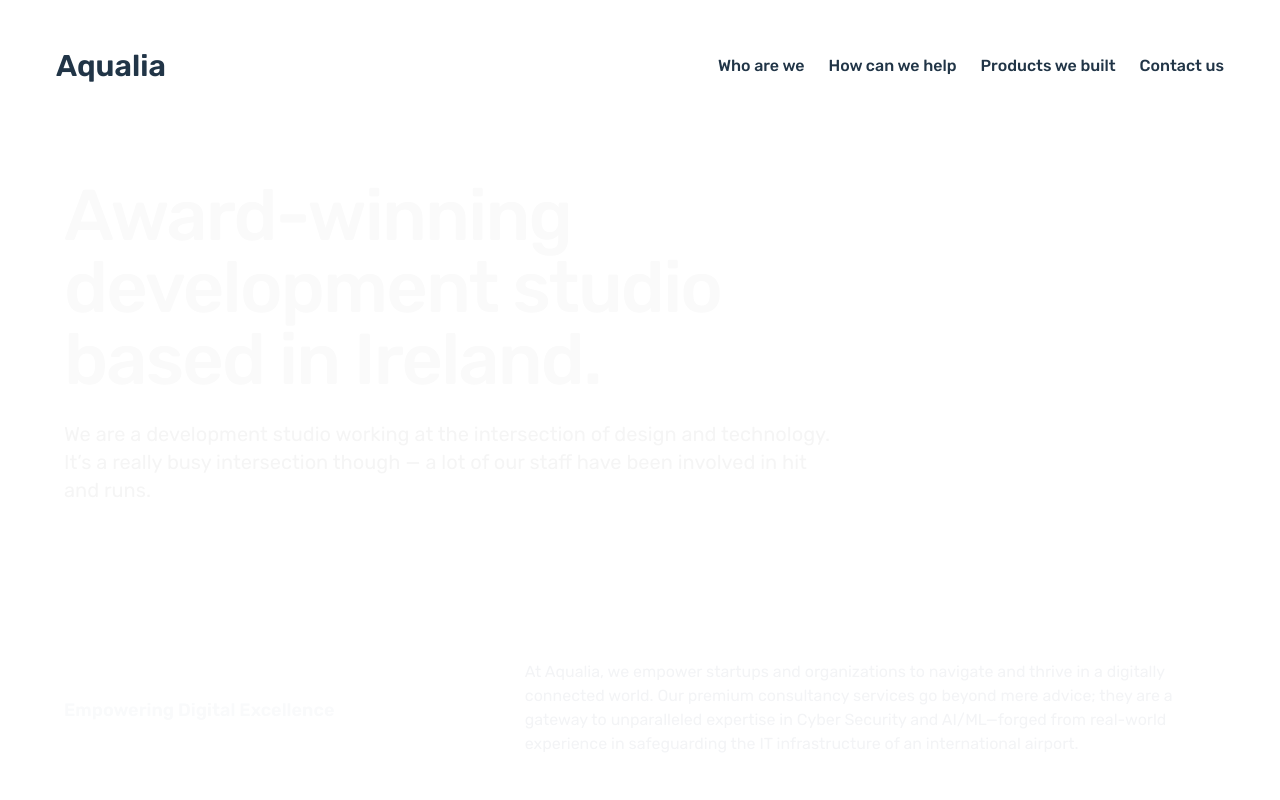
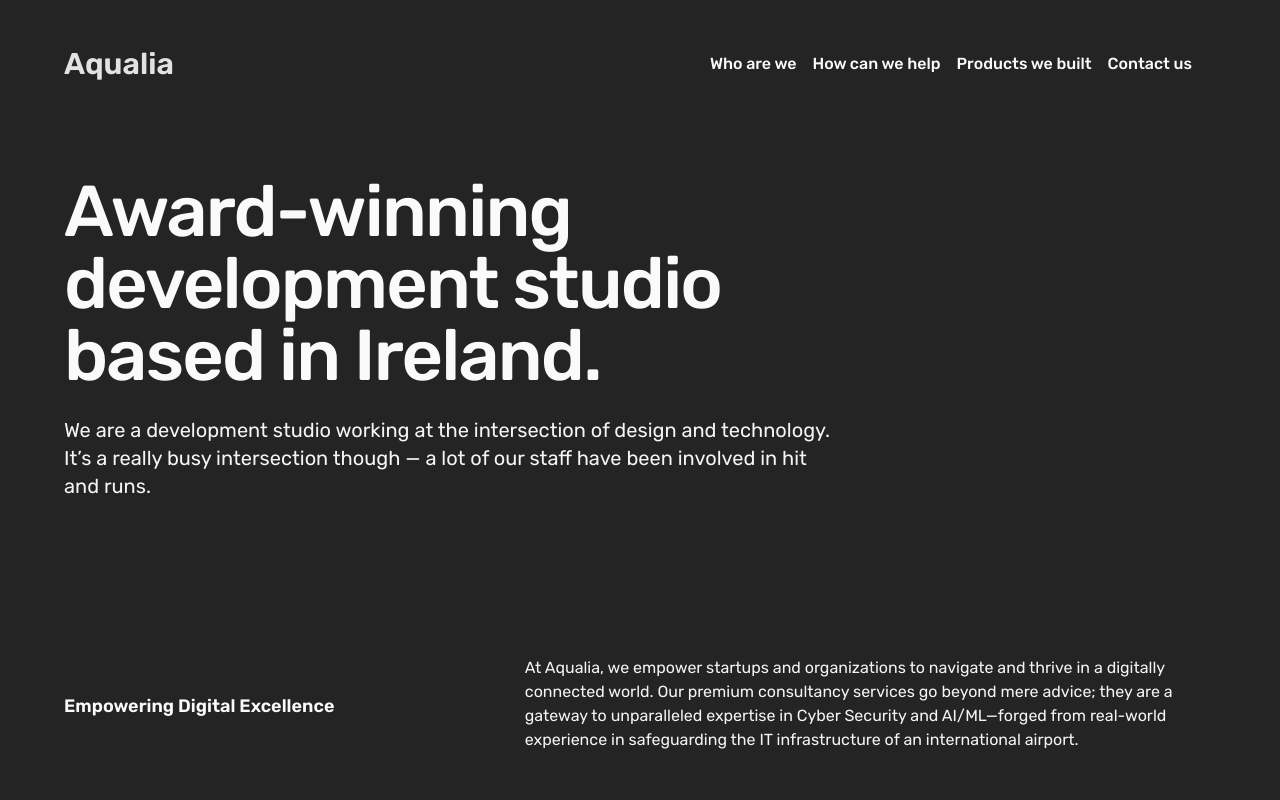
Before and after one commit to Bhatte/aqualia.github.io, a React (Vite) app: page / in a window 1280 px wide. Shown: the top 800 px of the page. Built offline with nearby package versions, Linux system fonts and the light colour scheme.

Commit message:
fixing navbar for mobile & color theme

```diff
--- a/src/App.jsx
+++ b/src/App.jsx
@@ -6,11 +6,13 @@ import About from "./pages/About";
 import Contact from "./pages/Contact";
 import Services from "./pages/Services";
 import Products from "./pages/Products";
+import Navbar from "./components/Navbar";
 
 function App() {
   return (
     <>
-      <Header></Header>
+      {/* <Header></Header> */}
+      <Navbar></Navbar>
       <main className="w-full flex-auto">
         <Routes>
           <Route path="/" element={<Home />} />
--- a/src/components/Header.jsx
+++ b/src/components/Header.jsx
@@ -3,29 +3,44 @@ import { Link } from "react-router-dom";
 
 const Header = () => {
   return (
+    <div className="hidden sm:ml-6 sm:block">
       <header className="py-4 px-6 flex-row md:flex items-center justify-between">
         <Link to="/" className="flex items-center gap-2" prefetch={false}>
           {/* <DatabaseIcon className="h-6 w-6" /> */}
           <span className="text-3xl font-semibold">Aqualia</span>
         </Link>
         <nav className="md:flex items-center gap-6">
-        <Link to="/about" className="hover:underline" prefetch={false}>
+          <Link
+            to="/about"
+            className="text-neutral-50 hover:text-white"
+            prefetch={false}
+          >
             Who are we
           </Link>
-        <Link to="/services" className="hover:underline" prefetch={false}>
+          <Link
+            to="/services"
+            className="text-neutral-50 hover:text-white"
+            prefetch={false}
+          >
             How can we help
           </Link>
-        <Link to="/products" className="hover:underline" prefetch={false}>
+          <Link
+            to="/products"
+            className="text-neutral-50 hover:text-white"
+            prefetch={false}
+          >
             Products we built
           </Link>
-        <Link to="/contact" className="hover:underline" prefetch={false}>
+          <Link
+            to="/contact"
+            className="text-neutral-50 hover:text-white"
+            prefetch={false}
+          >
             Contact us
           </Link>
-        {/* <Link href="#" className="hover:underline" prefetch={false}>
-                    Contact
-                </Link> */}
         </nav>
       </header>
+    </div>
   );
 };
 
--- a/src/components/HighlightCard.jsx
+++ b/src/components/HighlightCard.jsx
@@ -2,14 +2,14 @@ import React from "react";
 
 const HighlightCard = (props) => {
   return (
-    <>
+    <div className="py-5 max-w-6xl flex flex-row">
       <h3 className="pt-3 font-semibold text-lg text-gray-50 basis-2/5 self-center">
         {props.title}
       </h3>
       <p className="pt-2 text-md text-gray-100 basis-3/5">
         {props.description}
       </p>
-    </>
+    </div>
   );
 };
 
--- a/src/components/Highlights.jsx
+++ b/src/components/Highlights.jsx
@@ -23,12 +23,11 @@ const Highlights = () => {
   return (
     <div className="py-32 max-w-7xl px-6 lg:px-8 ">
       {details.map((detail) => (
-        <div className="py-5 max-w-6xl flex flex-row">
-          <HighlightCard
-            title={detail.title}
-            description={detail.description}
-          />
-        </div>
+        <HighlightCard
+          key={detail.title}
+          title={detail.title}
+          description={detail.description}
+        />
       ))}
     </div>
   );
--- /dev/null
+++ b/src/components/Navbar.jsx
@@ -0,0 +1,159 @@
+import React, { useState } from "react";
+import { Link } from "react-router-dom";
+
+const Navbar = () => {
+  const [mobilemenushow, setMobileMenustate] = useState(false);
+
+  return (
+    <nav>
+      <div className="mx-auto max-w-7xl px-2 sm:px-6 lg:px-8">
+        <div className="relative flex h-16 items-center justify-between">
+          <div className="absolute inset-y-0 left-0 flex items-center sm:hidden">
+            {/* <!-- Mobile menu button--> */}
+            <button
+              type="button"
+              className="relative inline-flex items-center justify-center rounded-md p-2 text-gray-400 hover:bg-gray-700 hover:text-white focus:outline-none focus:ring-2 focus:ring-inset focus:ring-white"
+              aria-controls="mobile-menu"
+              aria-expanded="false"
+              onClick={(e) => setMobileMenustate((_prev) => !_prev)}
+            >
+              <span className="absolute -inset-0.5"></span>
+              <span className="sr-only">Open main menu</span>
+              {/* <!--
+            Icon when menu is closed.
+            Menu open: "hidden", Menu closed: "block"
+          --> */}
+              <svg
+                className="block h-6 w-6"
+                fill="none"
+                viewBox="0 0 24 24"
+                strokeWidth="1.5"
+                stroke="currentColor"
+                aria-hidden="true"
+              >
+                <path
+                  strokeLinecap="round"
+                  strokeLinejoin="round"
+                  d="M3.75 6.75h16.5M3.75 12h16.5m-16.5 5.25h16.5"
+                />
+              </svg>
+              {/* <!--
+            Icon when menu is open.
+            Menu open: "block", Menu closed: "hidden"
+          --> */}
+              <svg
+                className="hidden h-6 w-6"
+                fill="none"
+                viewBox="0 0 24 24"
+                strokeWidth="1.5"
+                stroke="currentColor"
+                aria-hidden="true"
+              >
+                <path
+                  strokeLinecap="round"
+                  strokeLinejoin="round"
+                  d="M6 18L18 6M6 6l12 12"
+                />
+              </svg>
+            </button>
+          </div>
+          <div className="flex flex-1 items-center justify-center sm:items-stretch sm:justify-between">
+            <div className="flex flex-shrink-0 items-center">
+              <Link to="/" className="flex items-center gap-2" prefetch={false}>
+                {/* <DatabaseIcon className="h-6 w-6" /> */}
+                <span className="text-3xl font-semibold">Aqualia</span>
+              </Link>
+            </div>
+            <div className="hidden sm:ml-6 sm:block">
+              <div className="flex space-x-4">
+                <Link
+                  to="/about"
+                  className="text-neutral-50 hover:text-white py-2"
+                  prefetch={false}
+                >
+                  Who are we
+                </Link>
+                <Link
+                  to="/services"
+                  className="text-neutral-50 hover:text-white py-2"
+                  prefetch={false}
+                >
+                  How can we help
+                </Link>
+                <Link
+                  to="/products"
+                  className="text-neutral-50 hover:text-white py-2"
+                  prefetch={false}
+                >
+                  Products we built
+                </Link>
+                <Link
+                  to="/contact"
+                  className="text-neutral-50 hover:text-white py-2"
+                  prefetch={false}
+                >
+                  Contact us
+                </Link>
+              </div>
+            </div>
+          </div>
+          <div className="absolute inset-y-0 right-0 flex items-center pr-2 sm:static sm:inset-auto sm:ml-6 sm:pr-0">
+            {/* <!-- Profile dropdown --> */}
+            {/* <!--
+            Dropdown menu, show/hide based on menu state.
+
+            Entering: "transition ease-out duration-100"
+              From: "transform opacity-0 scale-95"
+              To: "transform opacity-100 scale-100"
+            Leaving: "transition ease-in duration-75"
+              From: "transform opacity-100 scale-100"
+              To: "transform opacity-0 scale-95"
+          --> */}
+          </div>
+        </div>
+      </div>
+
+      {/* <!-- Mobile menu, show/hide based on menu state. --> */}
+      {mobilemenushow && (
+        <div
+          className="sm:hidden transition ease-out duration-100"
+          id="mobile-menu"
+        >
+          <div className="space-y-1 px-2 pb-3 pt-2">
+            {/* <!-- Current: "bg-gray-900 text-white", Default: "text-gray-300 hover:bg-gray-700 hover:text-white" --> */}
+            <Link
+              to="/about"
+              className="block text-neutral-50 hover:text-white px-3 py-2"
+              prefetch={false}
+            >
+              Who are we
+            </Link>
+            <Link
+              to="/services"
+              className="block text-neutral-50 hover:text-white px-3 py-2"
+              prefetch={false}
+            >
+              How can we help
+            </Link>
+            <Link
+              to="/products"
+              className="block text-neutral-50 hover:text-white px-3 py-2"
+              prefetch={false}
+            >
+              Products we built
+            </Link>
+            <Link
+              to="/contact"
+              className="block text-neutral-50 hover:text-white px-3 py-2"
+              prefetch={false}
+            >
+              Contact us
+            </Link>
+          </div>
+        </div>
+      )}
+    </nav>
+  );
+};
+
+export default Navbar;
--- a/src/index.css
+++ b/src/index.css
@@ -62,16 +62,16 @@ button:focus-visible {
 }
 
 @media (prefers-color-scheme: light) {
-  :root {
+  /* :root {
     color: #213547;
     background-color: #ffffff;
-  }
+  } */
 
   /* a:hover {
     color: #747bff;
   } */
 
-  button {
+  /* button {
     background-color: #f9f9f9;
-  }
+  } */
 }
```
Lines whose indentation alone changed are shown as unchanged.
